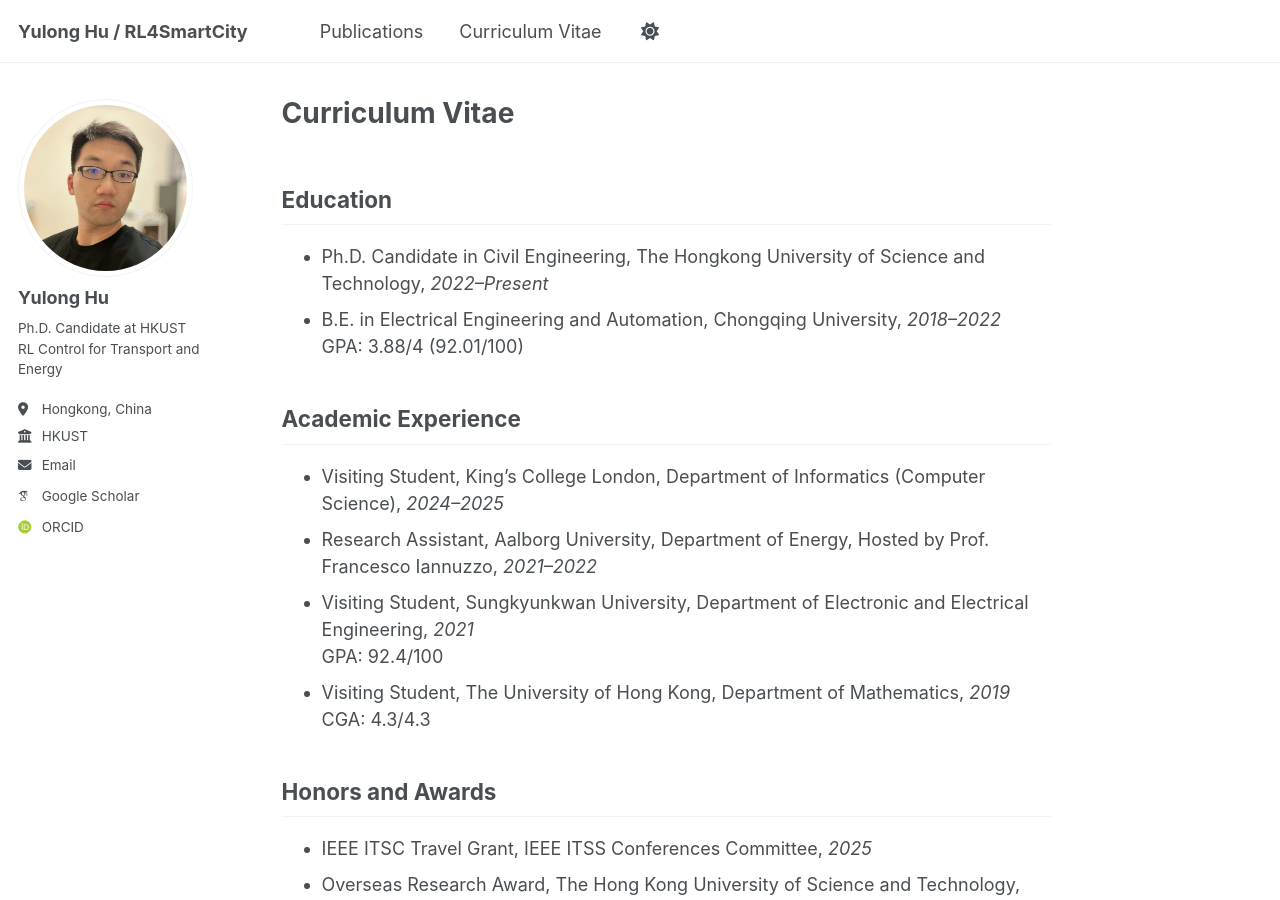
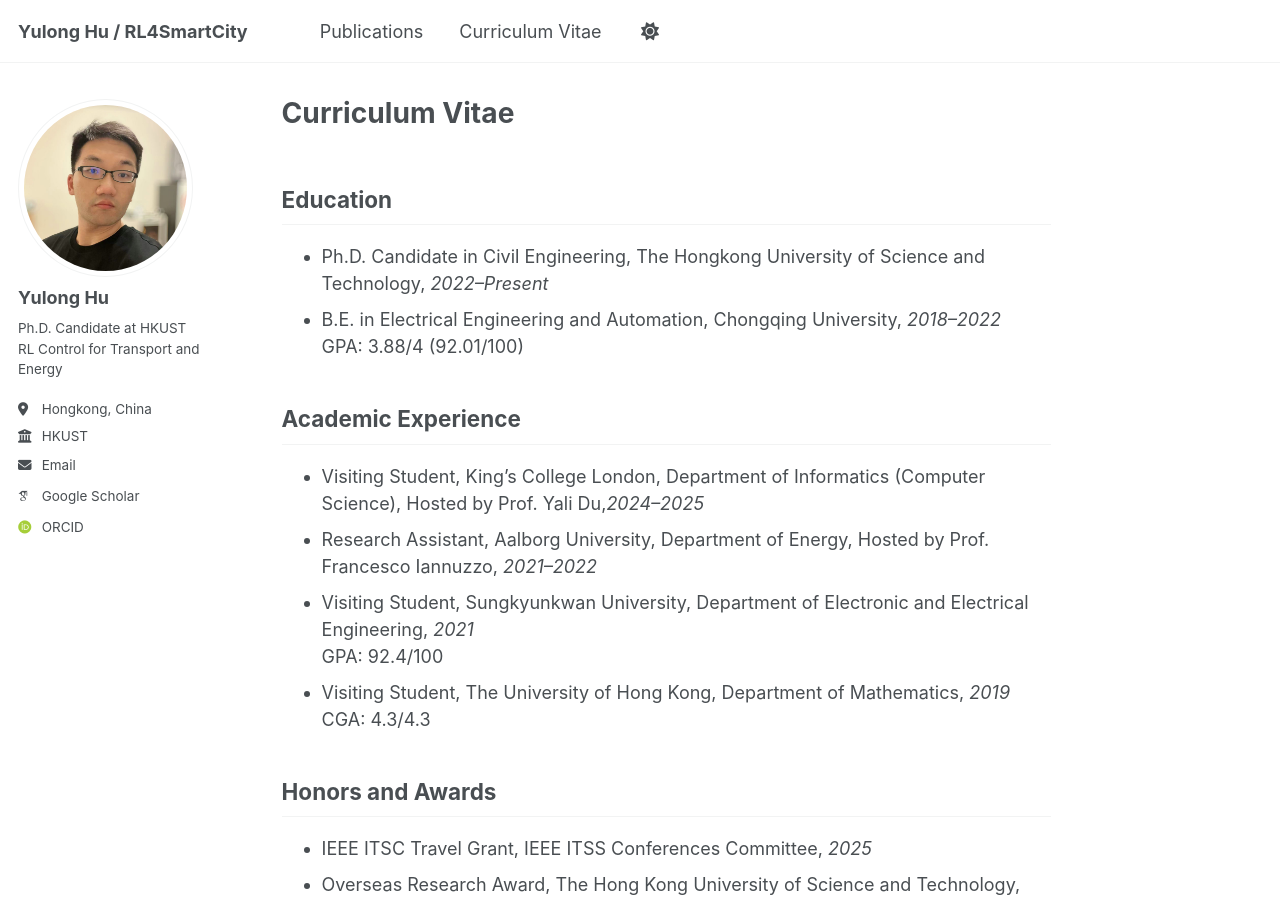
Before and after one commit to yulonghu2000/yulonghu2000.github.io, a Jekyll site: the page built from _pages/cv.md, in a window 1280 px wide and 900 px high. Built offline with Jekyll 4.4.1, drawn with Linux system fonts in a browser that asks for light colours; some web fonts are replaced.

Commit message:
Update cv.md

```diff
--- a/_pages/cv.md
+++ b/_pages/cv.md
@@ -10,7 +10,7 @@ author_profile: true
   GPA: 3.88/4 (92.01/100)
 
 ## Academic Experience
-- Visiting Student, King’s College London, Department of Informatics (Computer Science), *2024–2025*
+- Visiting Student, King’s College London, Department of Informatics (Computer Science), Hosted by Prof. Yali Du,*2024–2025*
 - Research Assistant, Aalborg University, Department of Energy, Hosted by Prof. Francesco Iannuzzo, *2021–2022*
 - Visiting Student, Sungkyunkwan University, Department of Electronic and Electrical Engineering, *2021*
   GPA: 92.4/100
```
